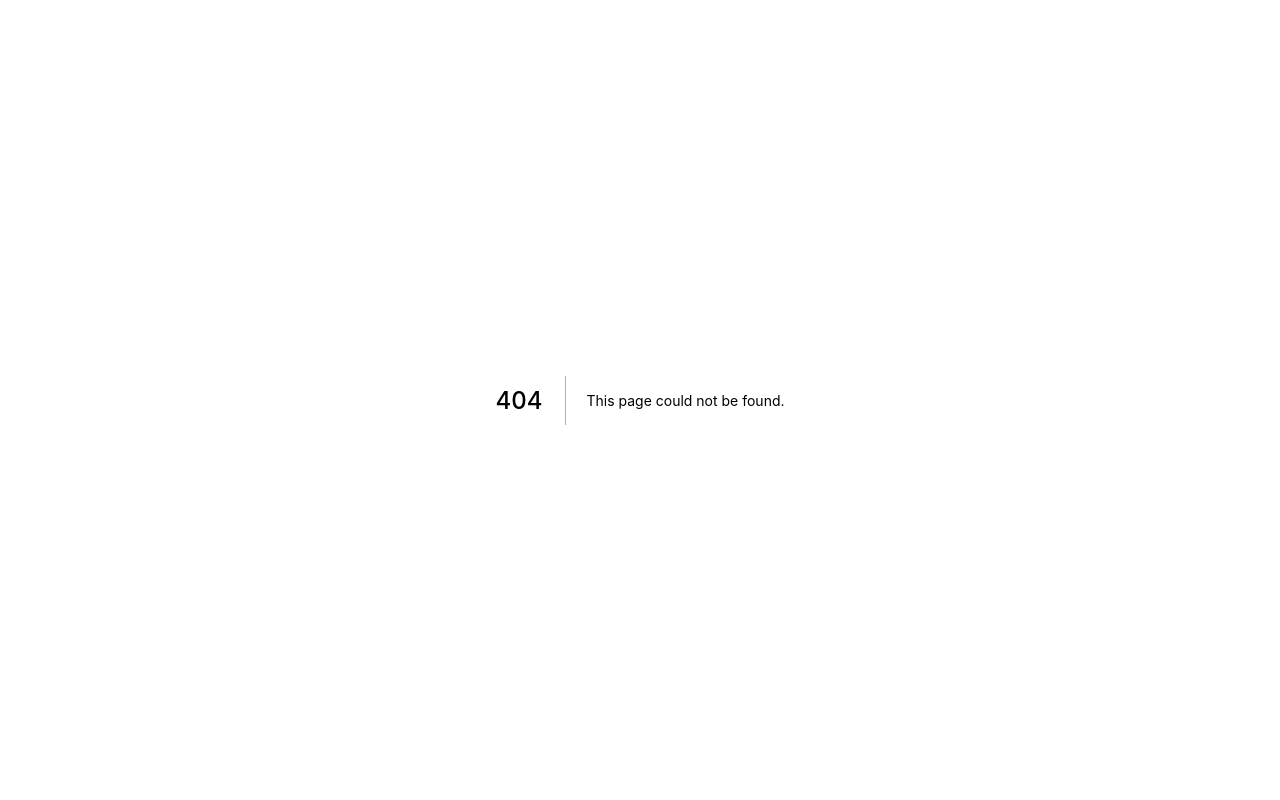
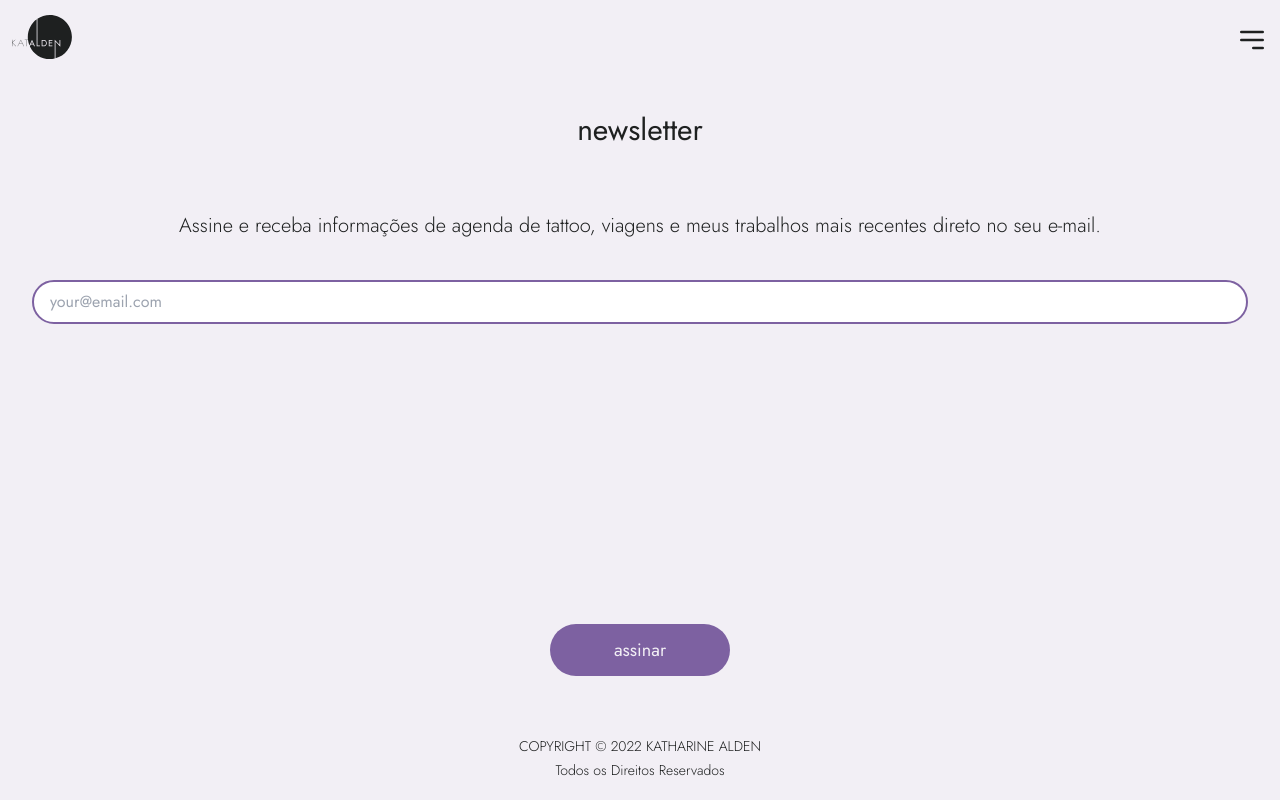
Before and after one commit to DesignfulDev/katalden-next-frontend, a Next.js app: page /newsletter in a window 1280 px wide. Before the commit this address had no page. Built offline with nearby package versions, Linux system fonts and the light colour scheme.

Commit message:
Create Newsletter page

```diff
--- /dev/null
+++ b/pages/newsletter/index.js
@@ -0,0 +1,27 @@
+import Layout from '../../components/Layout';
+import Copyright from '../../components/Copyright';
+
+export default function NewsletterPage() {
+  return (
+    <Layout>
+      <div className="flex flex-col items-center px-8 h-full">
+        <h1 className="text-3xl lowercase">Newsletter</h1>
+        <p className="text-xl font-light mt-16 mb-10">
+          Assine e receba informações de agenda de tattoo, viagens e meus
+          trabalhos mais recentes direto no seu e-mail.
+        </p>
+        <form className="flex flex-col items-center w-full h-full justify-between pb-10">
+          <input
+            type="email"
+            placeholder="your@email.com"
+            className="border-2 border-brand w-full py-2 px-4 mb-10 rounded-full"
+          />
+          <button className="px-16 py-3 rounded-full bg-brand hover:bg-brand-light active:bg-brand-dark text-brand-white text-lg lowercase">
+            assinar
+          </button>
+        </form>
+        <Copyright />
+      </div>
+    </Layout>
+  );
+}
```
